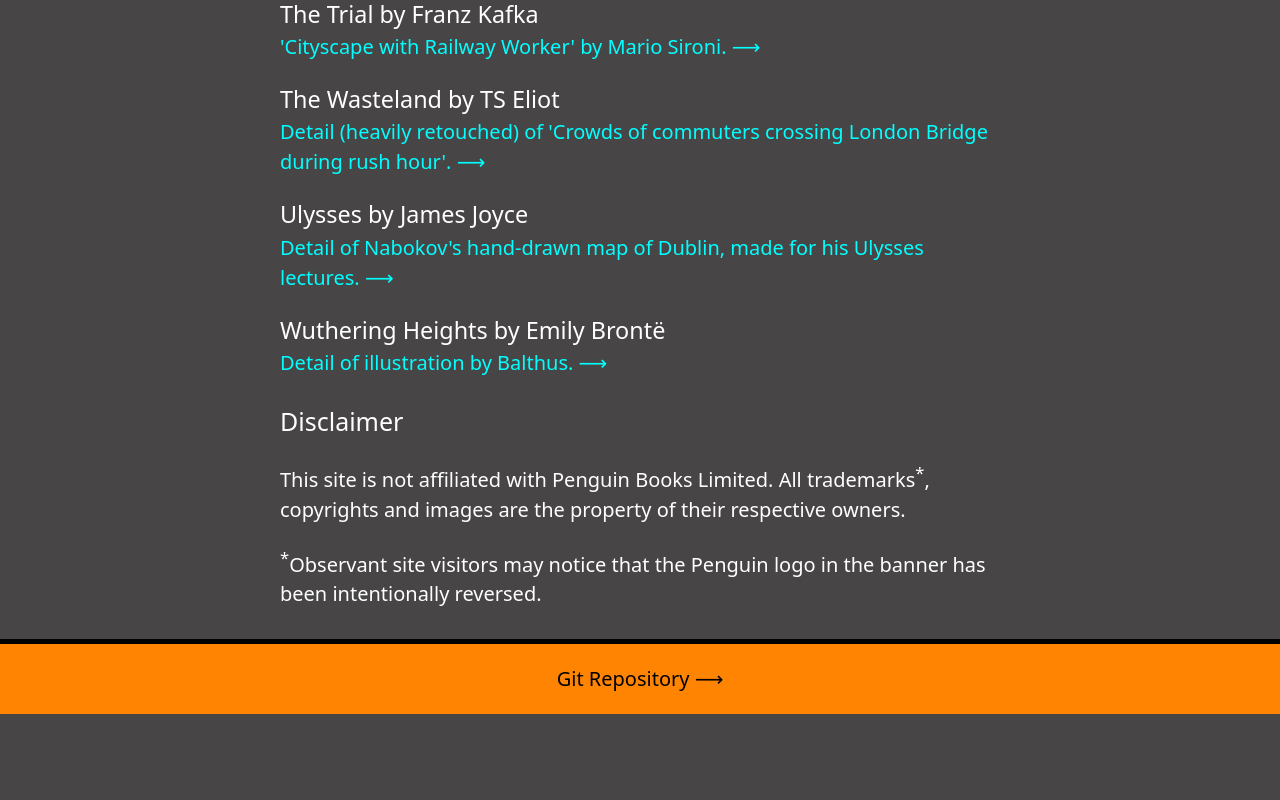
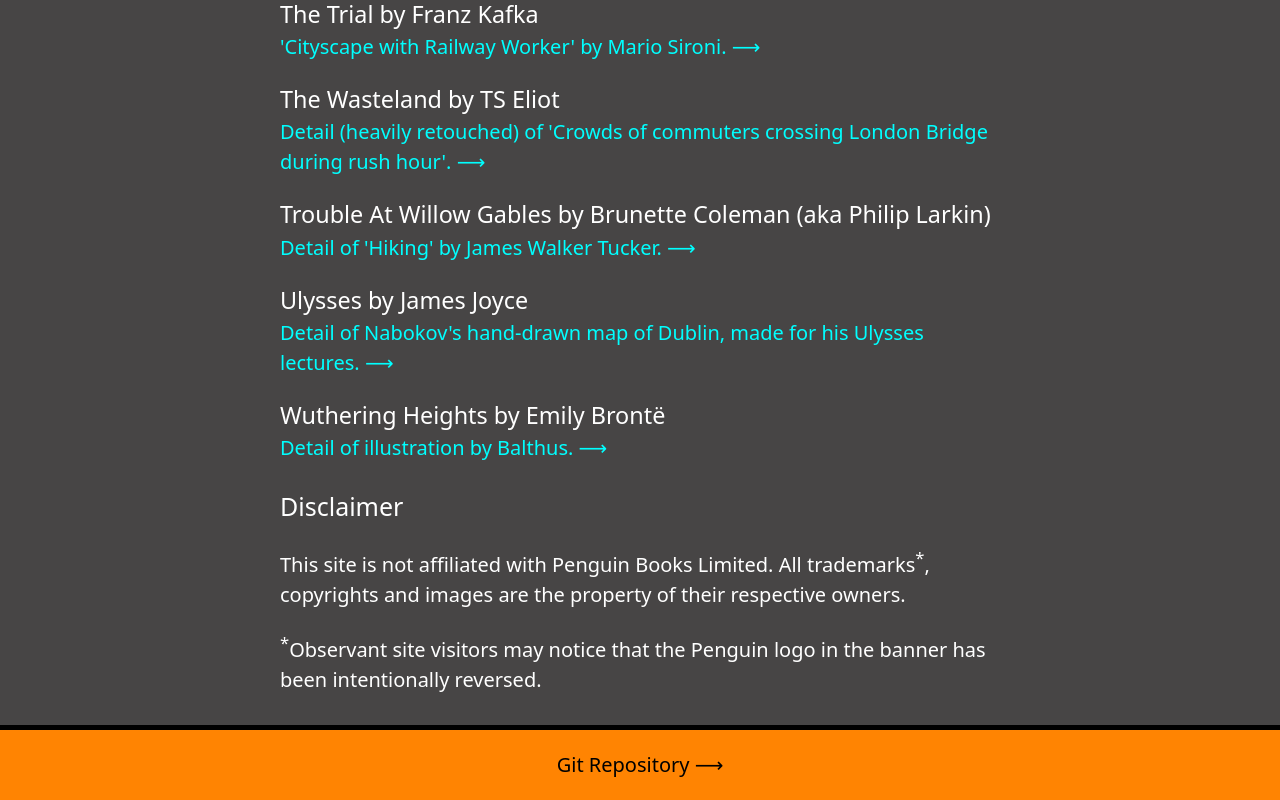
Before and after one commit to chrisnajman/alt-penguin-classics, a React (Vite) app: page /alt-penguin-classics/about in a window 1280 px wide. Shown: the part 1533-2333 px from the top of the page. Before the commit the page ends 2247 px from the top, so only its background shows below. Built offline with nearby package versions, Linux system fonts and the light colour scheme.

Commit message:
Added Trouble at Willow Gables. Removed title attribute from Cover and Covers.jsx

```diff
--- a/public/data/covers.json
+++ b/public/data/covers.json
@@ -148,5 +148,15 @@
     "imgCaption": "https://raw.githubusercontent.com/chrisnajman/penguin-covers-images/refs/heads/main/fragments_of_a_lovers_discourse-caption.gif",
     "imgSrc": "https://www.arthistoryproject.com/site/assets/files/10494/henri-matisse-portrait-of-lydia-delectorskaya-1947-trivium-art-history.jpg",
     "imgSrcCopy": "Detail of 'Portrait of Lydia Delectorskaya' by Henri Matisse."
+  },
+  {
+    "id": "16",
+    "title": "Trouble At Willow Gables",
+    "author": "Brunette Coleman (aka Philip Larkin)",
+    "imgMain": "https://raw.githubusercontent.com/chrisnajman/penguin-covers-images/refs/heads/main/trouble_at_willow_gables-main.jpg",
+    "imgMainDesc": "Three female hikers pore over a map",
+    "imgCaption": "https://raw.githubusercontent.com/chrisnajman/penguin-covers-images/refs/heads/main/trouble_at_willow_gables-caption.gif",
+    "imgSrc": "https://www.nationalgalleries.org/sites/default/files/styles/feature-figure/public/exhibitions/artworks/Hiking%20(1936)%20by%20James%20Walker%20Tucker.jpg?itok=rdPNe0cz",
+    "imgSrcCopy": "Detail of 'Hiking' by James Walker Tucker."
   }
 ]
--- a/src/pages/Cover.jsx
+++ b/src/pages/Cover.jsx
@@ -28,9 +28,8 @@ export default function Cover() {
               <Link
                 to={`/${prevCover.title.replace(/\s+/g, "-").toLowerCase()}`}
                 className="arrow"
-                title={prevCover.title}
               >
-                <FaCircleArrowLeft />
+                <FaCircleArrowLeft aria-hidden="true" />
 
                 <span className="visually-hidden">
                   Previous: {prevCover.title}
@@ -66,10 +65,9 @@ export default function Cover() {
               <Link
                 to={`/${nextCover.title.replace(/\s+/g, "-").toLowerCase()}`}
                 className="arrow"
-                title={nextCover.title}
               >
                 <span className="visually-hidden">Next: {nextCover.title}</span>
-                <FaCircleArrowRight />
+                <FaCircleArrowRight aria-hidden="true" />
               </Link>
             ) : (
               <Link
--- a/src/pages/Covers.jsx
+++ b/src/pages/Covers.jsx
@@ -13,7 +13,6 @@ const Covers = () => {
         <Link
           to={cover.title.replace(/\s+/g, "-").toLowerCase()}
           key={cover.id}
-          title={`${cover.title} by ${cover.author}`}
           className="cover-tile"
         >
           <figure>
```
